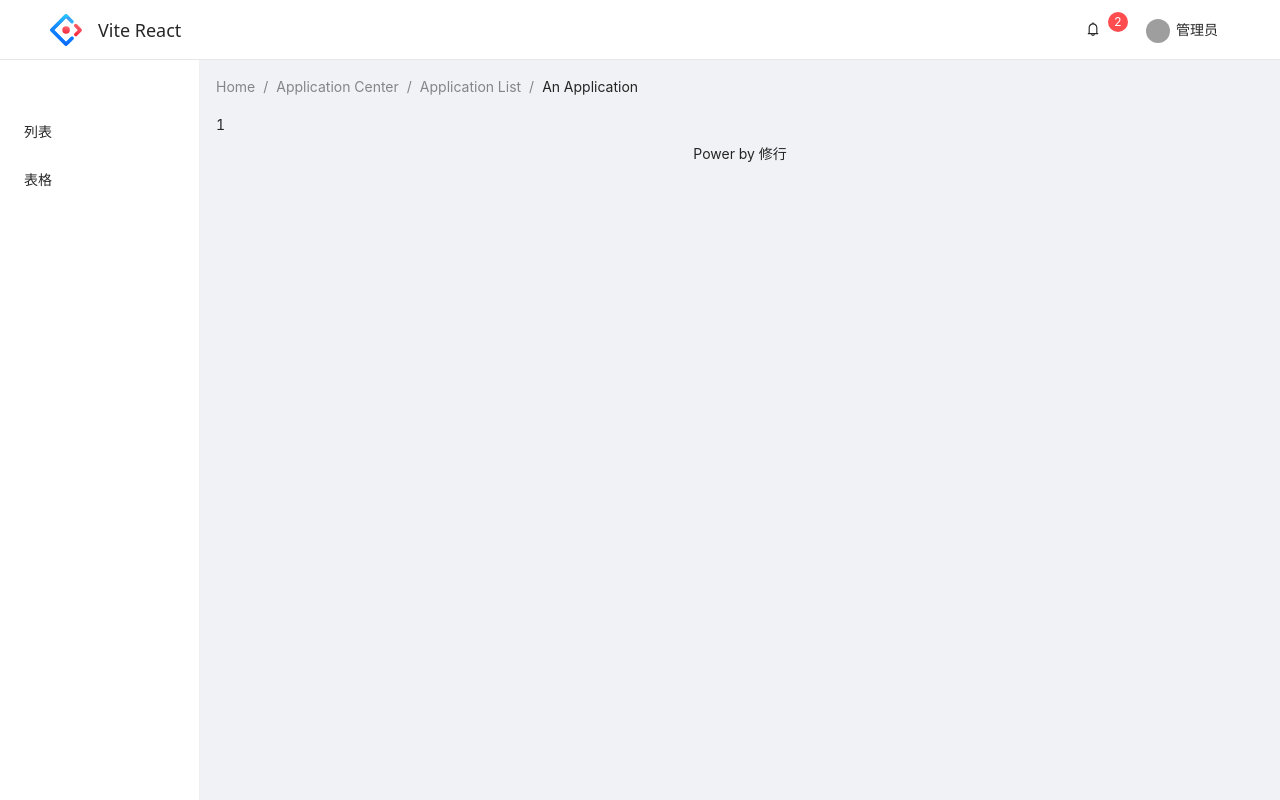
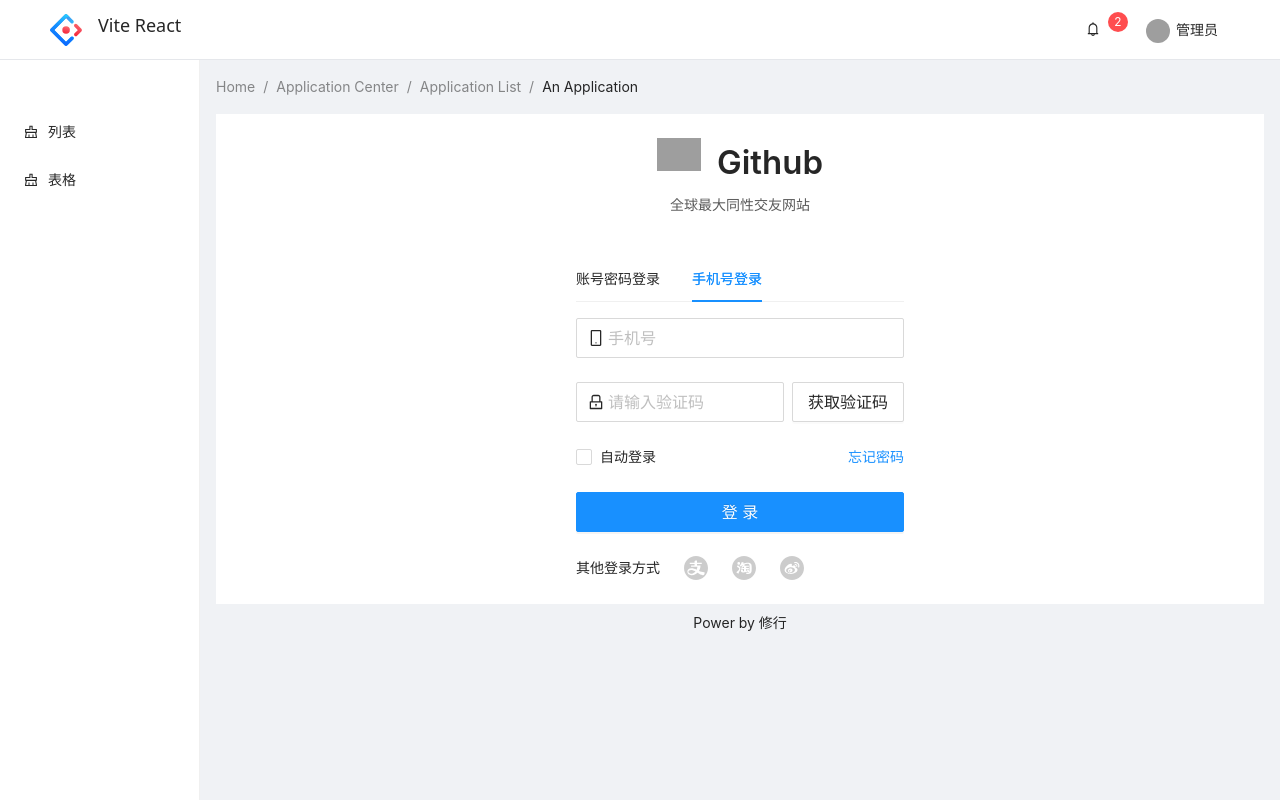
Before and after one commit to sushi-su/pro-components-template, a React (Vite) app: page /login in a window 1280 px wide. Built offline with nearby package versions, Linux system fonts and the light colour scheme; grey boxes are pictures that could not be loaded.

Commit message:
WIP: layout

```diff
--- a/src/layout/components/BaseBreadcrumb.tsx
+++ b/src/layout/components/BaseBreadcrumb.tsx
@@ -1,16 +1,21 @@
 import { Breadcrumb } from 'antd';
+
+const { Item } = Breadcrumb;
 
 const BaseBreadcrumb = () => {
   return (
     <Breadcrumb className="mb-4">
-      <Breadcrumb.Item>Home</Breadcrumb.Item>
-      <Breadcrumb.Item>
+      <Item>Home</Item>
+
+      <Item>
         <a href="">Application Center</a>
-      </Breadcrumb.Item>
-      <Breadcrumb.Item>
+      </Item>
+
+      <Item>
         <a href="">Application List</a>
-      </Breadcrumb.Item>
-      <Breadcrumb.Item>An Application</Breadcrumb.Item>
+      </Item>
+
+      <Item>An Application</Item>
     </Breadcrumb>
   );
 };
--- a/src/layout/components/SiderMenu.tsx
+++ b/src/layout/components/SiderMenu.tsx
@@ -5,8 +5,21 @@
 
 const { Sider } = Layout;
 const { Item } = Menu;
+
 const SiderMenu: FC = () => {
   const navigate = useNavigate();
+
+  const menuItems = menuRoutes.map(({ path, name, icon }) => (
+    <Item
+      icon={icon}
+      key={path}
+      onClick={() => {
+        if (path) navigate(path);
+      }}
+    >
+      {name}
+    </Item>
+  ));
 
   return (
     <Sider className="w-[200px]">
@@ -19,16 +32,7 @@
         defaultOpenKeys={['sub1']}
         mode="inline"
       >
-        {menuRoutes.map(({ path, name }) => (
-          <Item
-            key={path}
-            onClick={() => {
-              if (path) navigate(path);
-            }}
-          >
-            {name}
-          </Item>
-        ))}
+        {menuItems}
       </Menu>
     </Sider>
   );
--- a/src/pages/login/index.tsx
+++ b/src/pages/login/index.tsx
@@ -1,7 +1,146 @@
-import type { FC } from 'react';
+import { LoginForm, ProFormCaptcha, ProFormCheckbox, ProFormText } from '@ant-design/pro-form';
+import {
+  AlipayCircleOutlined,
+  LockOutlined,
+  MobileOutlined,
+  TaobaoCircleOutlined,
+  UserOutlined,
+  WeiboCircleOutlined,
+} from '@ant-design/icons';
+import { message, Space, Tabs } from 'antd';
+import type { CSSProperties } from 'react';
+import { useState } from 'react';
 
-const Login: FC = () => {
-  return <a>1</a>;
+type LoginType = 'phone' | 'account';
+
+const iconStyles: CSSProperties = {
+  marginLeft: '16px',
+  color: 'rgba(0, 0, 0, 0.2)',
+  fontSize: '24px',
+  verticalAlign: 'middle',
+  cursor: 'pointer',
 };
 
-export default Login;
+const PageLogin = () => {
+  const [loginType, setLoginType] = useState<LoginType>('phone');
+  return (
+    <div style={{ backgroundColor: 'white' }}>
+      <LoginForm
+        logo="https://github.githubassets.com/images/modules/logos_page/Octocat.png"
+        title="Github"
+        subTitle="全球最大同性交友网站"
+        actions={
+          <Space>
+            其他登录方式
+            <AlipayCircleOutlined style={iconStyles} />
+            <TaobaoCircleOutlined style={iconStyles} />
+            <WeiboCircleOutlined style={iconStyles} />
+          </Space>
+        }
+      >
+        <Tabs activeKey={loginType} onChange={(activeKey) => setLoginType(activeKey as LoginType)}>
+          <Tabs.TabPane key="account" tab="账号密码登录" />
+          <Tabs.TabPane key="phone" tab="手机号登录" />
+        </Tabs>
+        {loginType === 'account' && (
+          <>
+            <ProFormText
+              name="username"
+              fieldProps={{
+                size: 'large',
+                prefix: <UserOutlined className="prefixIcon" />,
+              }}
+              placeholder="用户名: admin or user"
+              rules={[
+                {
+                  required: true,
+                  message: '请输入用户名!',
+                },
+              ]}
+            />
+            <ProFormText.Password
+              name="password"
+              fieldProps={{
+                size: 'large',
+                prefix: <LockOutlined className="prefixIcon" />,
+              }}
+              placeholder="密码: ant.design"
+              rules={[
+                {
+                  required: true,
+                  message: '请输入密码！',
+                },
+              ]}
+            />
+          </>
+        )}
+        {loginType === 'phone' && (
+          <>
+            <ProFormText
+              fieldProps={{
+                size: 'large',
+                prefix: <MobileOutlined className="prefixIcon" />,
+              }}
+              name="mobile"
+              placeholder="手机号"
+              rules={[
+                {
+                  required: true,
+                  message: '请输入手机号！',
+                },
+                {
+                  pattern: /^1\d{10}$/,
+                  message: '手机号格式错误！',
+                },
+              ]}
+            />
+            <ProFormCaptcha
+              fieldProps={{
+                size: 'large',
+                prefix: <LockOutlined className="prefixIcon" />,
+              }}
+              captchaProps={{
+                size: 'large',
+              }}
+              placeholder="请输入验证码"
+              captchaTextRender={(timing, count) => {
+                if (timing) {
+                  return `${count} ${'获取验证码'}`;
+                }
+                return '获取验证码';
+              }}
+              name="captcha"
+              rules={[
+                {
+                  required: true,
+                  message: '请输入验证码！',
+                },
+              ]}
+              onGetCaptcha={async () => {
+                message.success('获取验证码成功！验证码为：1234');
+              }}
+            />
+          </>
+        )}
+        <div
+          style={{
+            marginBottom: 24,
+          }}
+        >
+          <ProFormCheckbox noStyle name="autoLogin">
+            自动登录
+          </ProFormCheckbox>
+          <a
+            style={{
+              float: 'right',
+            }}
+          >
+            忘记密码
+          </a>
+        </div>
+      </LoginForm>
+    </div>
+  );
+};
+
+export default PageLogin;
--- a/src/routes.ts
+++ b/src/routes.tsx
@@ -1,6 +1,7 @@
 import type { RouteObject } from 'react-router-dom';
 import { lazyload } from '@/utils';
 import type { HTMLAttributeAnchorTarget, Key, ReactNode } from 'react';
+import { ClearOutlined } from '@ant-design/icons';
 
 interface Route extends RouteObject {
   // 菜单上显示的名称，没有则不显示
@@ -32,8 +33,8 @@
 
 export const menuRoutes: Route[] = [
   { path: '/login', element: lazyload(() => import('./pages/login')) },
-  { path: '/list', name: '列表', element: lazyload(() => import('./pages/list')) },
-  { path: '/table', name: '表格', element: lazyload(() => import('./pages/table')) },
+  { path: '/list', icon: <ClearOutlined />, name: '列表', element: lazyload(() => import('./pages/list')) },
+  { path: '/table', icon: <ClearOutlined />, name: '表格', element: lazyload(() => import('./pages/table')) },
 ];
 
 export const routes: Route[] = [
```
